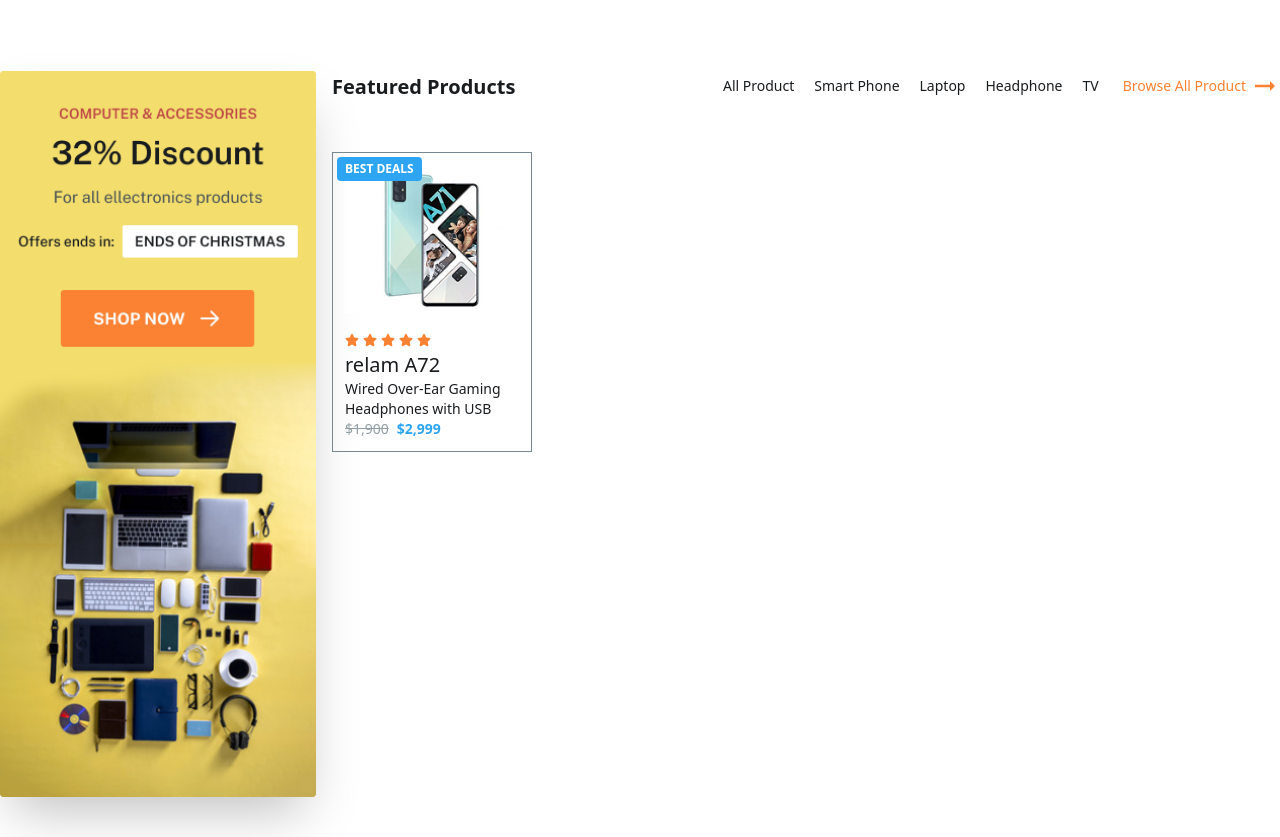
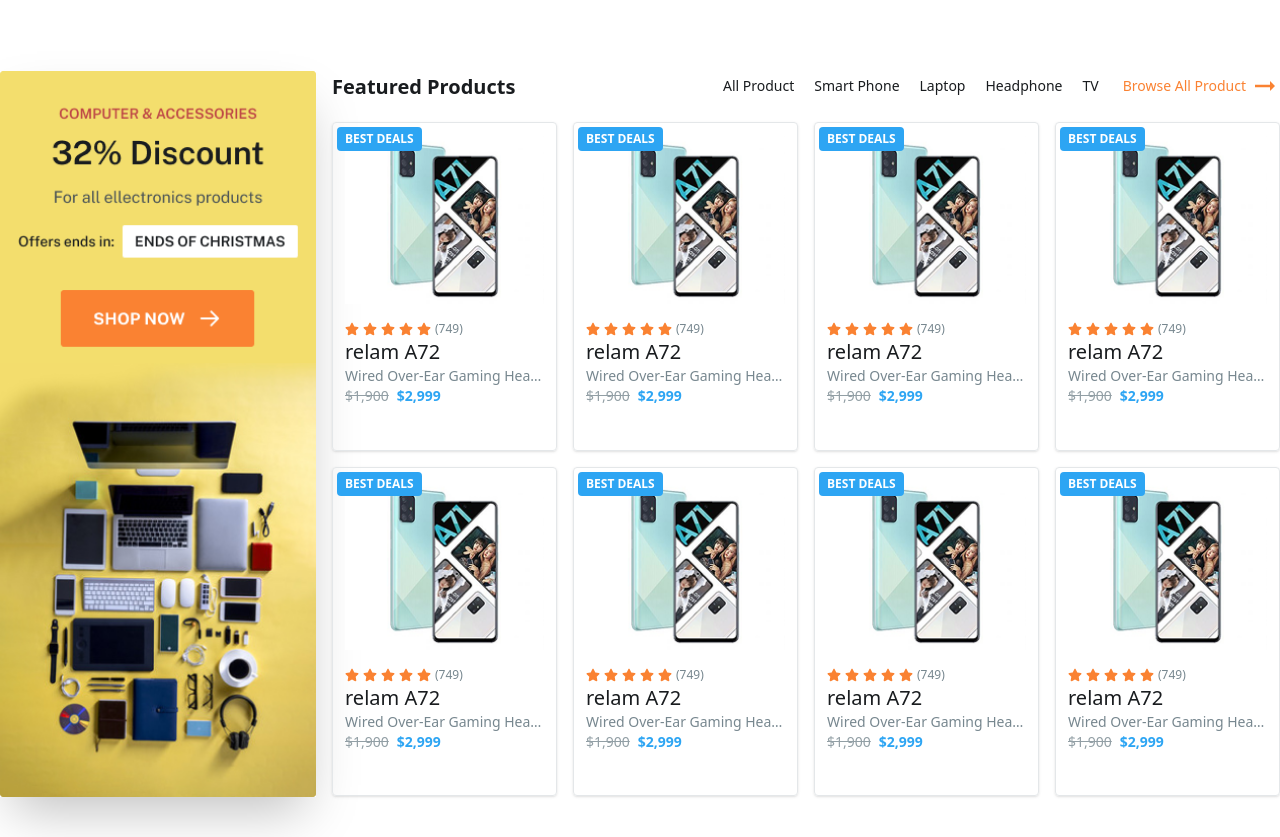
Before and after one commit to NH-Bappy/Cyclone, a React (Vite) app: page / in a window 1280 px wide. Shown: the part 1420-2257 px from the top of the page. Built offline with nearby package versions, Linux system fonts and the light colour scheme.

Commit message:
complete product part

```diff
--- a/src/components/HomeComponents/FeaturedProducts/FeaturedProducts.tsx
+++ b/src/components/HomeComponents/FeaturedProducts/FeaturedProducts.tsx
@@ -46,7 +46,7 @@ const FeaturedProducts: React.FC = () => {
                     <div className="">
                         <img src={assets.ProductBanner} alt={"banner picture"} className='shadow-2xl w-full h-full object-cover' />
                     </div>
-                    <div className="grid grid-rows-[0.5fr_4fr] rounded">
+                    <div className="grid grid-rows-[0.3fr_4fr] rounded">
 
                         {/* row top */}
                         <div className="flex items-start justify-between">
@@ -76,8 +76,10 @@ const FeaturedProducts: React.FC = () => {
 
 
 
-                        <div className="">
-                            <Product/>
+                        <div className="grid grid-cols-4 gap-4">
+                            {[...new Array(8)].map((_, index) => (
+                            <Product key={index}/>
+                            ))}
                         </div>
 
 
--- a/src/components/commonComponents/Product.tsx
+++ b/src/components/commonComponents/Product.tsx
@@ -2,10 +2,15 @@ import React from 'react'
 import { assets } from '../../helpers/assetsProvider'
 import { icons } from '../../helpers/iconProvider'
 
-const Product: React.FC = () => {
+type featureProductProps = {
+  key: number
+}
+
+
+const Product = ({key}: featureProductProps) => {
 
   return (
-    <div className='p-3 border w-50 border-gray-500 relative'>
+    <div key={key} className='p-3 border shadow border-gray-100 rounded relative'>
       <div className="flex items-center justify-center">
         <img src={assets.A72} alt={"photo"} className='w-full h-full object-cover'/>
       </div>
@@ -13,15 +18,16 @@ const Product: React.FC = () => {
 
 
       <div className="pt-4">
-        <div className="flex gap-1">
+        <div className="flex items-center gap-1">
           {[1, 2, 3, 4 ,5].map(() => (
-            <span className='text-primary-500 py-1 text-sm'>{icons.star}</span>
+            <span className='text-primary-500 py-0.5 text-sm'>{icons.star}</span>
           ))}
+          <span className='text-gray-500 body_tiny_400'>(749)</span>
         </div>
 
         {/* product details */}
         <h2 className='body_xl_400 text-gray-900'>relam A72</h2>
-        <p className='body_sm_400 text-gray-900'>Wired Over-Ear Gaming Headphones with USB</p>
+        <p className='body_sm_400 text-gray-500 truncate'>Wired Over-Ear Gaming Headphones with USB</p>
 
         {/* price */}
 
```
